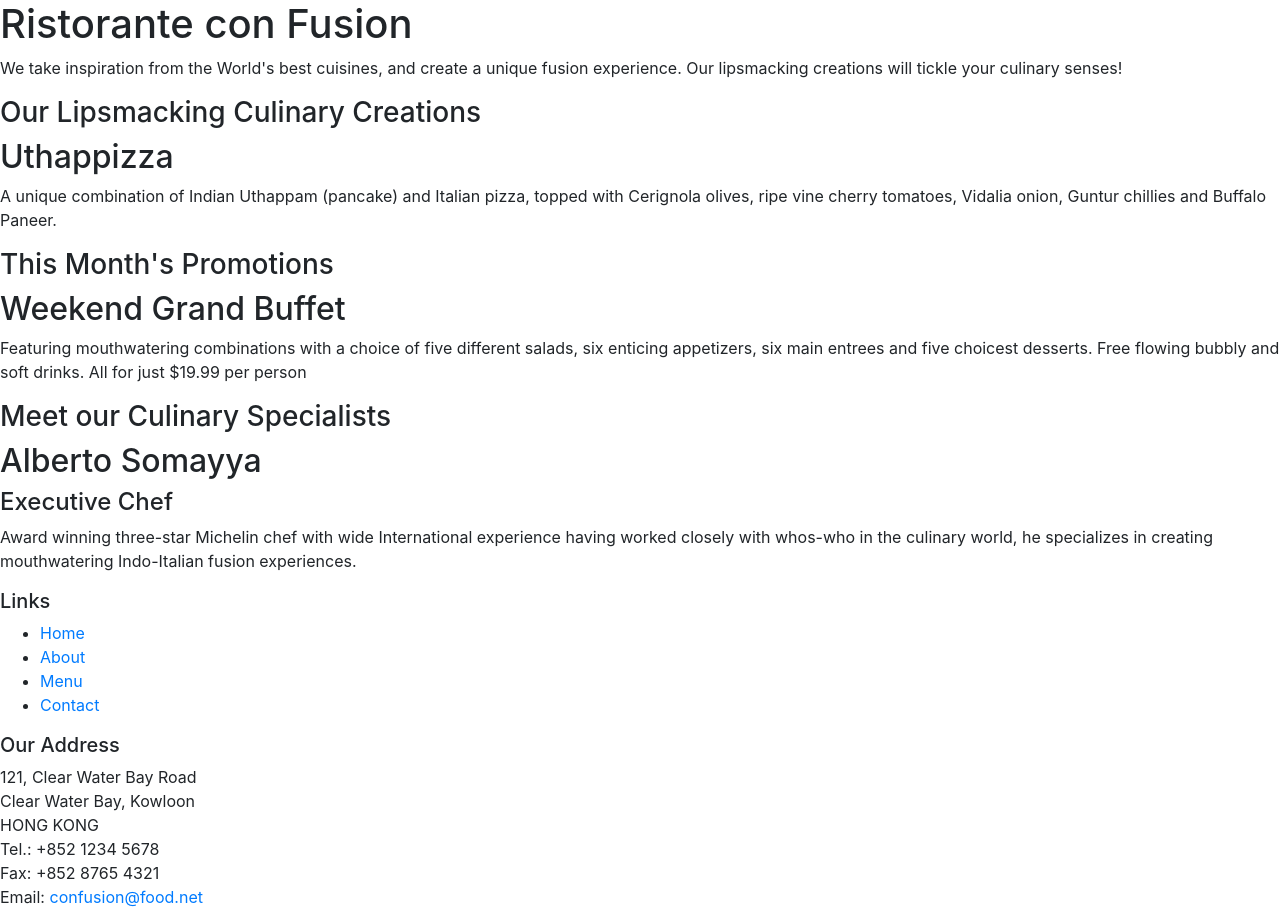
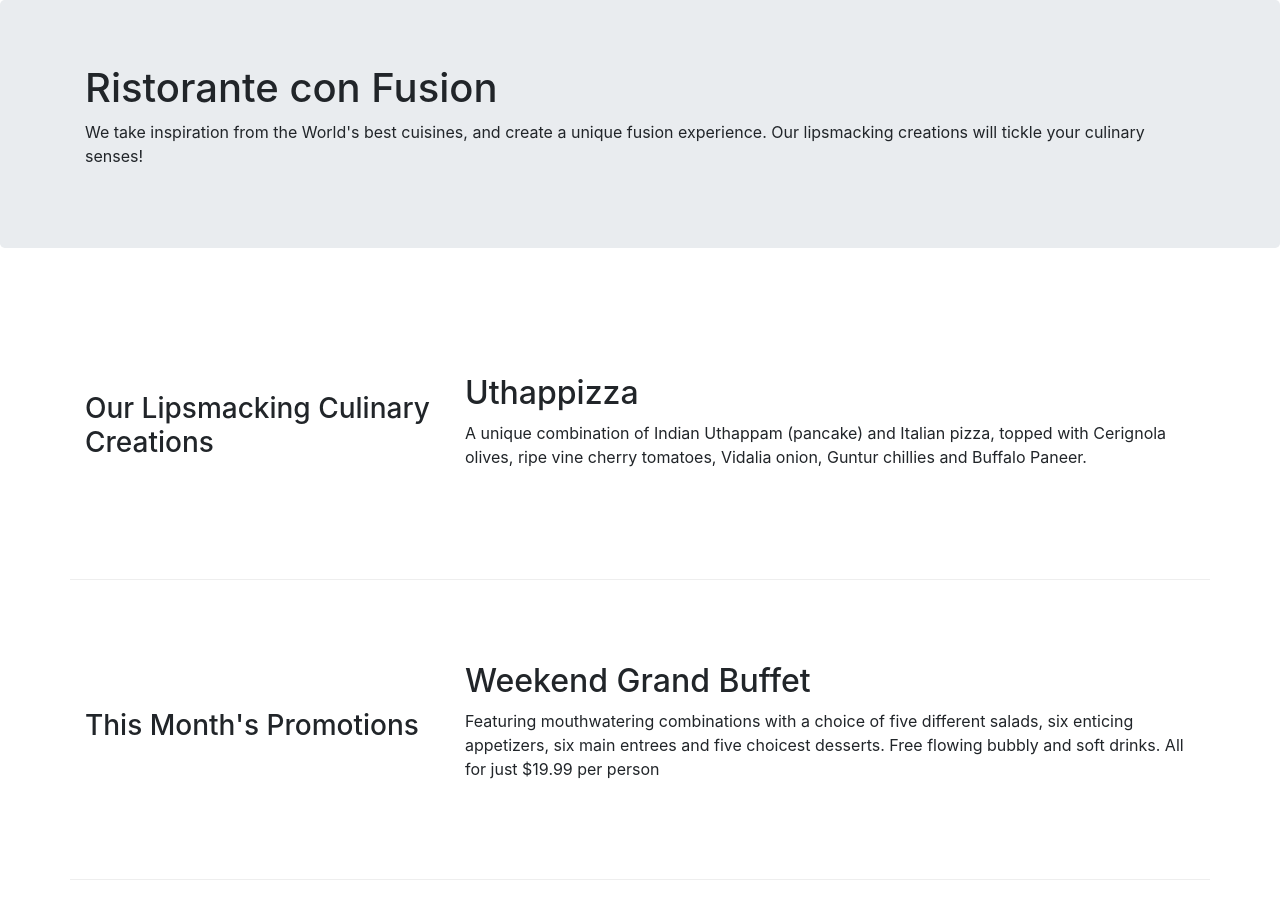
Before and after one commit to federicomorella/Curso-Bootstrap, a website: page index.html in a window 1280 px wide. Shown: the top 924 px of the page. Drawn offline with nearby package versions, Linux system fonts and the light colour scheme.

Commit message:
bootstrap grid part1

```diff
--- /dev/null
+++ b/css/styles.css
@@ -0,0 +1,23 @@
+.row-header{
+    margin:0px auto;
+    padding:0px;
+
+}
+.row-content{
+    margin:0px auto;
+    padding: 50px 0px 50px 0px;
+    border-bottom: 1px ridge;
+    min-height:300px;
+}
+.footer{
+    background-color: #D1C4E9;
+    margin:0px auto;
+    padding: 20px 0px 20px 0px;
+
+}
+
+address{
+    font-size:80%;
+    margin:0px;
+    color:#0f0f0f;
+}
--- a/index.html
+++ b/index.html
@@ -8,16 +8,18 @@
     <meta name="viewport" content="width=device-width, initial-scale=1, shrink-to-fit=no">
     <meta http-equiv="x-ua-compatible" content="ie=edge">
 
+    <link rel="stylesheet" href="css/styles.css">
     <!-- Bootstrap CSS -->
     <link rel="stylesheet" href="node_modules/bootstrap/dist/css/bootstrap.min.css">
+
 </head>
 
 <body>
 
-    <header>
-        <div>
-            <div>
-                <div>
+    <header class="jumbotron">
+        <div class="container">
+            <div class="row row-header">
+                <div class="col-12 col sm-4">
                     <h1>Ristorante con Fusion</h1>
                     <p>We take inspiration from the World's best cuisines, and create a unique fusion experience. Our lipsmacking creations will tickle your culinary senses!</p>
                 </div>
@@ -27,33 +29,33 @@
         </div>
     </header>
 
-    <div>
-        <div>
-            <div>
+    <div class="container">
+        <div class="row row-content align-items-center">
+            <div class="col-12 col-sm-4">
                 <h3>Our Lipsmacking Culinary Creations</h3>
             </div>
-            <div>
+            <div class="col-12 col-sm-8">
                 <h2>Uthappizza</h2>
                 <p>A unique combination of Indian Uthappam (pancake) and Italian pizza, topped with Cerignola olives, ripe vine cherry tomatoes, Vidalia onion, Guntur chillies and Buffalo Paneer.</p>
             </div>
         </div>
 
 
-        <div>
-            <div>
+        <div class="row row-content align-items-center">
+            <div class="col-12 col-sm-4">
                 <h3>This Month's Promotions</h3>
             </div>
-            <div>
+            <div class="col-12 col-sm-8">
                 <h2>Weekend Grand Buffet</h2>
                 <p>Featuring mouthwatering combinations with a choice of five different salads, six enticing appetizers, six main entrees and five choicest desserts. Free flowing bubbly and soft drinks. All for just $19.99 per person </p>
             </div>
         </div>
 
-        <div>
-            <div>
+        <div class="row row-content align-items-center">
+            <div class="col-12 col-sm-4">
                 <h3>Meet our Culinary Specialists</h3>
             </div>
-            <div>
+            <div class="col-12 col-sm-8">
                 <h2>Alberto Somayya</h2>
                 <h4>Executive Chef</h4>
                 <p>Award winning three-star Michelin chef with wide International experience having worked closely with whos-who in the culinary world, he specializes in creating mouthwatering Indo-Italian fusion experiences. </p>
@@ -61,19 +63,19 @@
         </div>
     </div>
 
-    <footer>
-        <div>
-            <div>
-                <div>
+    <footer class="footer">
+        <div class="container">
+            <div class="row">
+                <div class="col-12 col-sm-4 col-md-3">
                     <h5>Links</h5>
-                    <ul>
+                    <ul class="list-unstyled address">
                         <li><a href="#">Home</a></li>
                         <li><a href="#">About</a></li>
                         <li><a href="#">Menu</a></li>
                         <li><a href="#">Contact</a></li>
                     </ul>
                 </div>
-                <div>
+                <div class="col-12 col-sm-4 col-md-3">
                     <h5>Our Address</h5>
                     <address>
 		              121, Clear Water Bay Road<br>
@@ -84,8 +86,8 @@
 		              Email: <a href="mailto:confusion@food.net">confusion@food.net</a>
 		           </address>
                 </div>
-                <div>
-                    <div>
+                <div class="col-12 col-sm-4 col-md-3 align-self-center">
+                    <div class="text-center">
                         <a href="http://google.com/+">Google+</a>
                         <a href="http://www.facebook.com/profile.php?id=">Facebook</a>
                         <a href="http://www.linkedin.com/in/">LinkedIn</a>
@@ -95,8 +97,8 @@
                     </div>
                 </div>
            </div>
-           <div>
-                <div>
+           <div class="row justify-content-center">
+                <div class="col-auto ">
                     <p>© Copyright 2018 Ristorante Con Fusion</p>
                 </div>
            </div>
```
